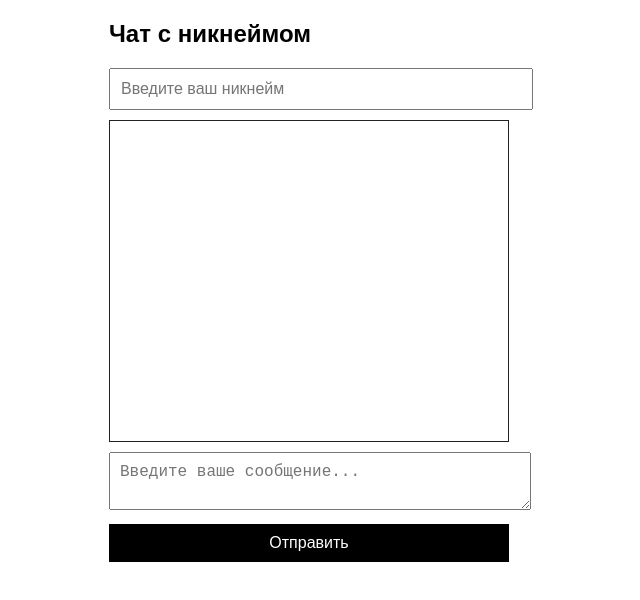
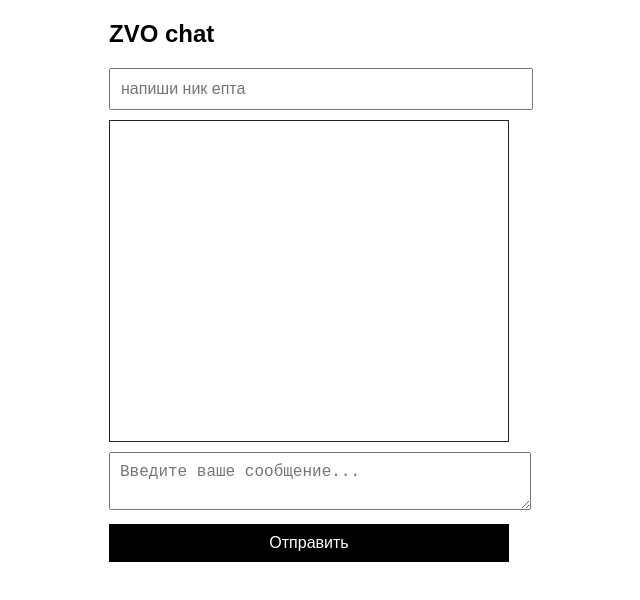
Before and after one commit to PrettySweetShawty/AptekaZVOchat, a plain HTML site: page index.html in a window 1280 px wide. Shown: the whole page, without its empty margins (331-971 px from the left). Drawn offline with Linux system fonts and the light colour scheme.

Commit message:
Update index.html

```diff
--- a/index.html
+++ b/index.html
@@ -3,7 +3,7 @@
 <head>
     <meta charset="UTF-8">
     <meta name="viewport" content="width=device-width, initial-scale=1.0">
-    <title>Чат с никнеймом</title>
+    <title>@pteka ZVO</title>
     <style>
         body {
             font-family: Arial, sans-serif;
@@ -58,8 +58,8 @@
 </head>
 <body>
     <div class="chat-container">
-        <h2>Чат с никнеймом</h2>
-        <input type="text" id="nickname" placeholder="Введите ваш никнейм" required>
+        <h2>ZVO chat</h2>
+        <input type="text" id="nickname" placeholder="напиши ник епта" required>
         <div id="messages" class="messages"></div>
         <form id="chatForm">
             <textarea name="message" id="message" placeholder="Введите ваше сообщение..." required></textarea>
```
